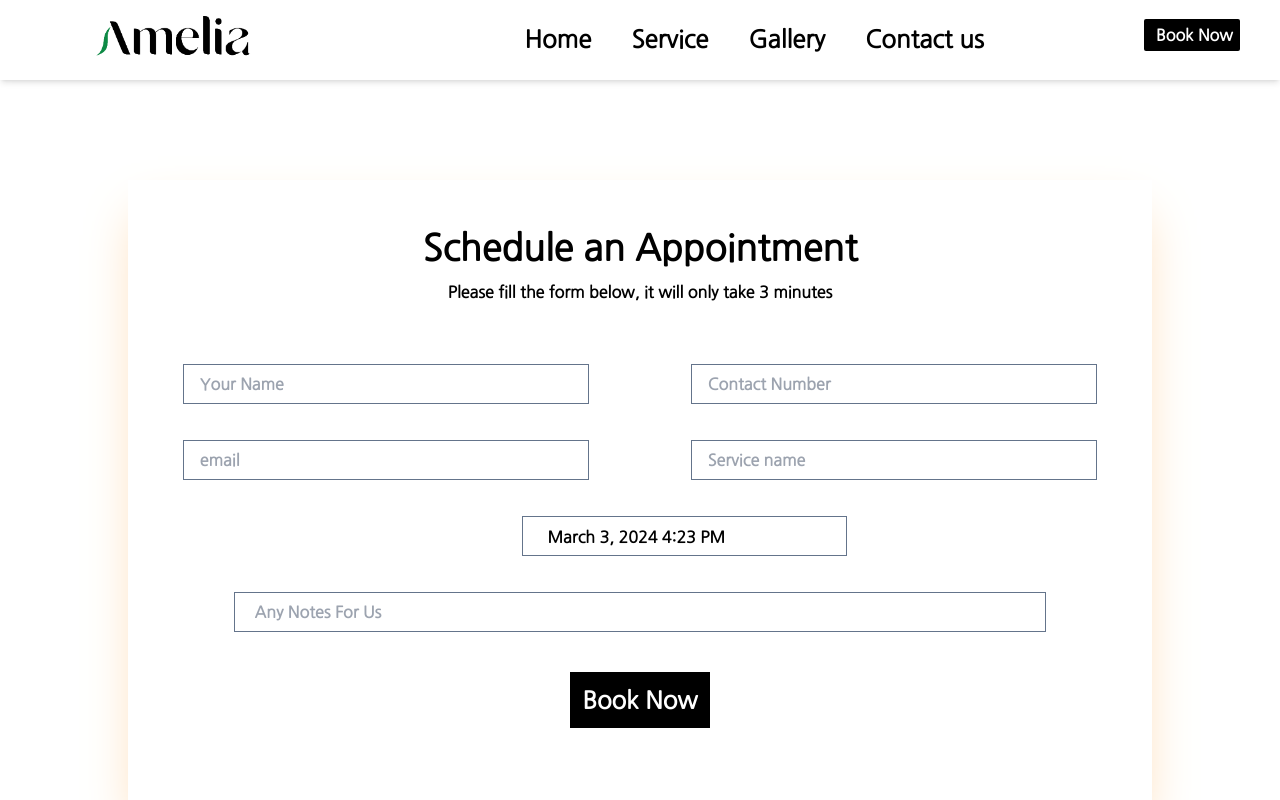
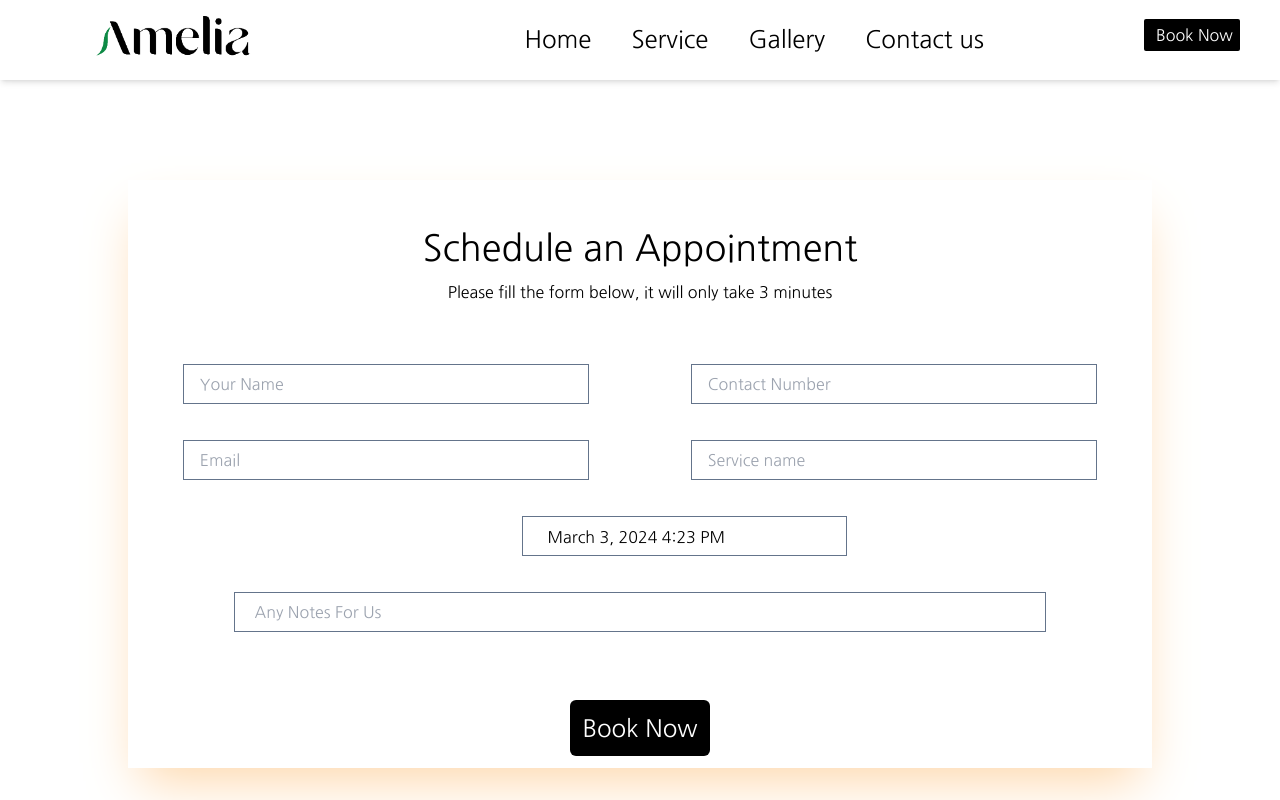
Before and after one commit to AdithVijay/Amelia, a React (Vite) app: page /booknow in a window 1280 px wide. Built offline with nearby package versions, Linux system fonts and the light colour scheme; a web font is replaced by a local one.

Commit message:
book optimised

```diff
--- a/index.html
+++ b/index.html
@@ -10,8 +10,8 @@
     <link rel="icon" type="image/svg+xml" href="/vite.svg" />
     <link href="https://fonts.cdnfonts.com/css/headlines" rel="stylesheet">
     <link rel="preconnect" href="https://fonts.googleapis.com">
-<link rel="preconnect" href="https://fonts.gstatic.com" crossorigin>
-<link href="https://fonts.googleapis.com/css2?family=Comfortaa:wght@500&family=Indie+Flower&family=Nanum+Gothic&family=Noto+Serif:ital,wght@0,100..900;1,100..900&display=swap" rel="stylesheet">
+    <link rel="preconnect" href="https://fonts.gstatic.com" crossorigin>
+    <link href="https://fonts.googleapis.com/css2?family=Nanum+Gothic&display=swap" rel="stylesheet">
     <meta name="viewport" content="width=device-width, initial-scale=1.0" />
     <title>Amalia</title>
   </head>
--- a/src/App.css
+++ b/src/App.css
@@ -11,7 +11,7 @@
 
 
     font-family: "Nanum Gothic", sans-serif;
-    font-weight: 600;
+    font-weight: 400;
     font-style: normal;
 
 
@@ -23,8 +23,8 @@
   }
   .myfont{
   font-family: "Nanum Gothic", sans-serif;
-  font-weight: 600;
-  font-style: normal;
+  /* font-weight: 600; */
+  /* font-style: normal; */
   }
   /* input[type="time"]:before {
     content: 'HH:mm ss';
@@ -43,9 +43,6 @@
   padding-left: 1rem; /* 4px * 1 */
 }
 
-.react-datepicker {
-  /* width: 200px; Set the desired width */
-}
 
 .glass{background: rgba(255, 255, 255, 0.33);
 border-radius: 16px;
--- a/src/component/Navbar.jsx
+++ b/src/component/Navbar.jsx
@@ -21,7 +21,7 @@ const Navbar = () => {
       <div className={`flex md:flex-row md:justify-between             `}>
         <div className=" relative md:top-2 top-3  xl:left-20 flex-shrink-0  ">
           <NavLink to="/" >
-            <img src={logo} className=" flex-shrink-0   md:h-16 h-8 "></img>
+            <img src={logo} alt="Amalia Thiruvalla" className=" flex-shrink-0   md:h-16 h-8 "></img>
           </NavLink>{" "}
           {/* this is the left side AMELIA LOGO */}
         </div>
--- a/src/pages/Booknow.jsx
+++ b/src/pages/Booknow.jsx
@@ -1,28 +1,66 @@
 import React, { useState } from "react";
 import Footer from "../component/Footer";
 import DatePicker from "react-datepicker";
-
+import emailjs from '@emailjs/browser';
 import "react-datepicker/dist/react-datepicker.css";
 
-// function CustomDatePickerInput({ value, onClick }) {
-//   return (
-//     <input
-//       type="text"
-//       value={value}
-//       onClick={onClick}
-//       style={{ width: '800px' }} // Set the desired width
-//     />
-//   );
-// }
 const Booknow = () => {
-  const currentDate = new Date();
-  const [cdate, setcdate] = useState(new Date());
   const today = new Date();
+  const [formData, setFormData] = useState({
+    name: "",
+    contactNumber: "",
+    email: "",
+    serviceName: "",
+    appointmentDate: new Date(),
+    notes: ""
+  });
+
+  const handleFormSubmit = (e) => {
+    e.preventDefault();
+    console.log(formData);
+    const templateParams = {
+      name: formData.name,
+      email: formData.email,
+      service: formData.service,
+      phone: formData.phone,
+      message: formData.message
+    };
+
+    emailjs
+      .send('service_xjfg1zo', 'template_f6k5ui9', {
+        ...templateParams,
+      }, {
+        publicKey: 'goPXpa2kXWzvdUzT9',
+      })
+      .then(
+        (response) => {
+          console.log('SUCCESS!', response.status, response.text);
+          alert('Appointment Booked Successfully');
+          setFormData({
+            name: "",
+            contactNumber: "",
+            email: "",
+            serviceName: "",
+            appointmentDate: new Date(),
+            notes: ""
+          });
+        },
+        (err) => {
+          console.log('FAILED...', err);
+        },
+      );
+    // Here you can do something with the form data, like sending it to a backend server
+  };
+
+  const handleInputChange = (e) => {
+    const { name, value } = e.target;
+    setFormData({
+      ...formData,
+      [name]: value
+    });
+  };
   const minTime = new Date(today.getFullYear(), today.getMonth(), today.getDate(), 8, 0, 0);
   const maxTime = new Date(today.getFullYear(), today.getMonth(), today.getDate(), 21, 0, 0);
-
-  console.log(cdate.toDateString());
-  const [startDate, setStartDate] = useState(new Date());
   return (
     <div className="  ">
       <div className=" p-1  flex flex-col items-center w-[80%] mx-auto gap-20  shadow-2xl shadow-orange-200 m-10 mb-24 md:mt-24 ">
@@ -33,65 +71,74 @@ const Booknow = () => {
           </div>
         </div>
 
-        <div className=" ring-black w-full flex flex-col items-center gap-9">
+        <form onSubmit={handleFormSubmit} className=" ring-black w-full flex flex-col items-center gap-9">
           <div className="  ring-red-700 w-full flex justify-around flex-col md:flex-row md:gap-0 gap-9 items-center">
             <input
               className=" md:w-[40%] w-[80%] min-h-10 border border-slate-500  pl-4"
               type="text"
               placeholder="Your Name"
+              name="name"
+              value={formData.name}
+              onChange={handleInputChange}
             />
             <input
               className=" md:w-[40%] w-[80%] min-h-10 border border-slate-500 pl-4"
               type="tel"
               placeholder="Contact Number"
+              name="contactNumber"
+              value={formData.contactNumber}
+              onChange={handleInputChange}
             />
           </div>
           <div className="  ring-red-700 w-full flex justify-around flex-col md:flex-row md:gap-0 gap-9 items-center ">
             <input
               className=" md:w-[40%] w-[80%] min-h-10  border border-slate-500 pl-4"
               type="email"
-              placeholder="email"
+              placeholder="Email"
+              name="email"
+              value={formData.email}
+              onChange={handleInputChange}
             />
             <input
               type="text"
               placeholder="Service name"
               className=" md:w-[40%] w-[80%] min-h-10 border border-slate-500 pl-4"
+              name="serviceName"
+              value={formData.serviceName}
+              onChange={handleInputChange}
             />
           </div>
           <div className="  ring-red-700  w-[80%]  flex justify-around flex-col md:flex-row md:gap-0 gap-9 items-center relative 2xl:left-[22rem] xl:left-[18rem] md:left-[12rem]  ">
-            {/* <input  className=" md:w-[40%] w-[80%] min-h-10  border border-slate-500 pl-4" type="date" defaultValue={cdate} /> */}
             <DatePicker
               wrapperClassName="datePicker"
               showIcon
-
               showTimeSelect
-              selected={startDate}
-              onChange={(date) => setStartDate(date)}
-              minDate={currentDate}
+              selected={formData.appointmentDate}
+              onChange={(date) => setFormData({ ...formData, appointmentDate: date })}
+              minDate={new Date()}
               minTime={minTime}
               maxTime={maxTime}
               dateFormat="MMMM d, yyyy h:mm aa"
               customInput={
                 <input
                   type="text"
-                  // value={value}
-                  // onClick={onClick}
                   className=" md:w-[40%] w-[100%] min-h-10  border border-slate-500 pl-4 relative"
-                  // Set the desired width
                 />
               }
             />
-
           </div>
           <input
             className=" w-[80%] min-h-10 border border-slate-500 mb-10 px-5"
             type="text"
             placeholder="Any Notes For Us"
+            name="notes"
+            value={formData.notes}
+            onChange={handleInputChange}
           />
-        </div>
-        <button className=" relative md:p-3 p-2 md:text-2xl -top-20 transition-all duration-300 active:scale-95 hover:scale-125 bg-black px-5 text-white">
-          Book Now
-        </button>
+          <button className=" relative md:p-3 -top-2 p-2 md:text-2xl  transition-all duration-300 active:scale-95 rounded-md hover:scale-[102%] bg-black px-5 text-white" type="submit">
+            Book Now
+          </button>
+        </form>
       </div>
       <Footer />
     </div>
--- a/src/pages/Contact.jsx
+++ b/src/pages/Contact.jsx
@@ -1,18 +1,62 @@
-import React from "react";
+import React, { useState } from "react";
 import Footer from "../component/Footer";
-
+import emailjs from '@emailjs/browser';
 import { FaInstagram } from "react-icons/fa6";
 import { FaSquareFacebook } from "react-icons/fa6";
 import { FaWhatsapp } from "react-icons/fa";
 
+const Contact = () => {
+  const [formData, setFormData] = useState({
+    name: "",
+    email: "",
+    service: "",
+    phone: "",
+    message: ""
+  });
 
-const Contact = () => {
+  const handleFormSubmit = (e) => {
+    e.preventDefault();
+    console.log(formData);
+    const templateParams = {
+      name: formData.name,
+      email: formData.email,
+      service: formData.service,
+      phone: formData.phone,
+      message: formData.message
+    };
+
+    emailjs
+      .send('service_xjfg1zo', 'template_f6k5ui9', {
+        ...templateParams,
+        to_email: 'itsarjunsreekumar@gmail.com'
+      }, {
+        publicKey: 'goPXpa2kXWzvdUzT9',
+      })
+      .then(
+        (response) => {
+          console.log('SUCCESS!', response.status, response.text);
+        },
+        (err) => {
+          console.log('FAILED...', err);
+        },
+      );
+    // Here you can do something with the form data, like sending it to a backend server
+  };
+
+  const handleInputChange = (e) => {
+    const { name, value } = e.target;
+    setFormData({
+      ...formData,
+      [name]: value
+    });
+  };
+
   return (
-    <><div className=" mt-4 flex justify-center  flex-col items-center gap-5  ">
+    <>
+      <div className=" mt-4 flex justify-center  flex-col items-center gap-5  ">
 
         <div className="    flex gap-9  md:w-[80%] w-[85%]  flex-col md:flex-row      max-h-[40rem]  ">
           <div className="left   relative   md:w-[43%] w-[95%] bg-[#F8F4EC]   px-2   ">
-
 
             <div className=" info  flex flex-col gap-3 ">
               <div className=" text-2xl lg:text-3xl   relative left-9 ">Contact Information</div>
@@ -32,9 +76,6 @@ const Contact = () => {
               <span><FaInstagram/></span>
               <span><FaSquareFacebook/></span>
               <span><FaWhatsapp/></span>
-
-
-
             </div>
           </div>
 
@@ -45,33 +86,57 @@ const Contact = () => {
               <span className=" text-primary text-xl">Business Hours:</span> Mon - Fri: <span className=" font-thin text-sm">08.00 AM To 09.00 PM</span> Sat: 09.00 AM To
               06.00 PM
             </div>
-          <div className=" flex flex-col gap-3 w-[90%] ">
+            <form onSubmit={handleFormSubmit} className=" flex flex-col gap-3 w-[90%] ">
               <div className="flex  w-[100%]  justify-around ">
                 <input
                   type="text"
                   className=" bg-transparent  border border-slate-500  w-[35%]  md:h-9 pl-4 "
-                 placeholder="Your Name"  />
+                  placeholder="Your Name"
+                  name="name"
+                  value={formData.name}
+                  onChange={handleInputChange}
+                />
                 <input
                   type="text"
-                className=" bg-transparent  border border-slate-500  w-[35%]  md:h-9  pl-4 "    placeholder="Email" />
+                  className=" bg-transparent  border border-slate-500  w-[35%]  md:h-9  pl-4 "
+                  placeholder="Email"
+                  name="email"
+                  value={formData.email}
+                  onChange={handleInputChange}
+                />
               </div>
               <div className="flex  w-[100%]  justify-around ">
                 <input
-                type="text"   placeholder="What Service You Want?"
-                className=" bg-transparent  border border-slate-500   w-[35%] md:h-9 pl-4   "  />
+                  type="text"
+                  placeholder="What Service You Want?"
+                  className=" bg-transparent  border border-slate-500   w-[35%] md:h-9 pl-4   "
+                  name="service"
+                  value={formData.service}
+                  onChange={handleInputChange}
+                />
                 <input
                   type="text"
-                className=" bg-transparent  border border-slate-500  w-[35%] md:h-9 pl-4  "  placeholder="Phone" />
+                  className=" bg-transparent  border border-slate-500  w-[35%] md:h-9 pl-4  "
+                  placeholder="Phone"
+                  name="phone"
+                  value={formData.phone}
+                  onChange={handleInputChange}
+                />
               </div>
-
               <textarea
-              className=" bg-transparent  border border-slate-500  self-center w-[85%] pl-4  md:h-24" placeholder="Message" />
-          </div>
-          <button className=" bg-black  text-white w-[20%] h-9 myfont  ">Send</button>
+                className=" bg-transparent  border border-slate-500  self-center w-[85%] pl-4  md:h-24"
+                placeholder="Message"
+                name="message"
+                value={formData.message}
+                onChange={handleInputChange}
+              />
+              <button className=" bg-black  text-white w-[20%] h-9 myfont  " type="submit">Send</button>
+            </form>
           </div>
         </div>
         <div className="  md:mt-10 mt-5 md:mb-10 mb-5 p-5 w-full md:w-[70%] "><iframe src="https://www.google.com/maps/embed?pb=!1m18!1m12!1m3!1d3936.4243594028235!2d76.57542750786769!3d9.384100783296148!2m3!1f0!2f0!3f0!3m2!1i1024!2i768!4f13.1!3m3!1m2!1s0x3b0625ceb946994b%3A0x7cfe253b3890afb3!2sAmelia%20Spa%20%26%20Unisex%20Makeup%20Studio!5e0!3m2!1sen!2sin!4v1710147411769!5m2!1sen!2sin" className="w-full min-h-96 pb-6"></iframe></div>
-    </div><Footer /></>
+      </div><Footer />
+    </>
   );
 };
 
```
Also changed, not shown: src/component/MyBook.jsx (+33 -8 lines), src/pages/Home.jsx (+4 -4 lines). Lines whose indentation alone changed are shown as unchanged.
